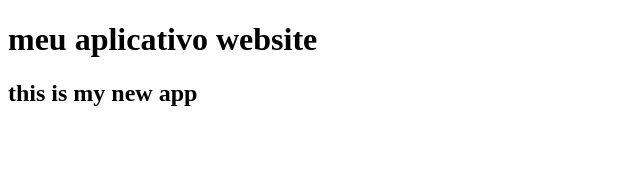
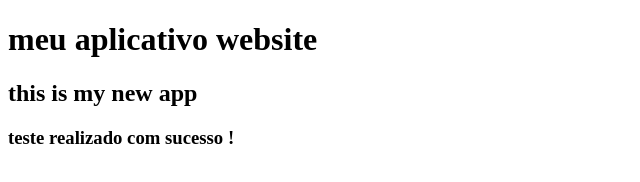
Before and after one commit to VitorPoerschke/gitVscode, a plain HTML site: page index.html in a window 1280 px wide. Shown: the whole page, without its empty margins (0-640 px from the left). Drawn offline with Linux system fonts and the light colour scheme.

Commit message:
concluido o teste do git com sucesso!

```diff
--- a/index.html
+++ b/index.html
@@ -8,5 +8,6 @@
 <body>
     <h1>meu aplicativo website</h1>
     <h2>this is my new app</h2>
+    <h3> teste realizado com sucesso !</h3>
 </body>
 </html>
```
